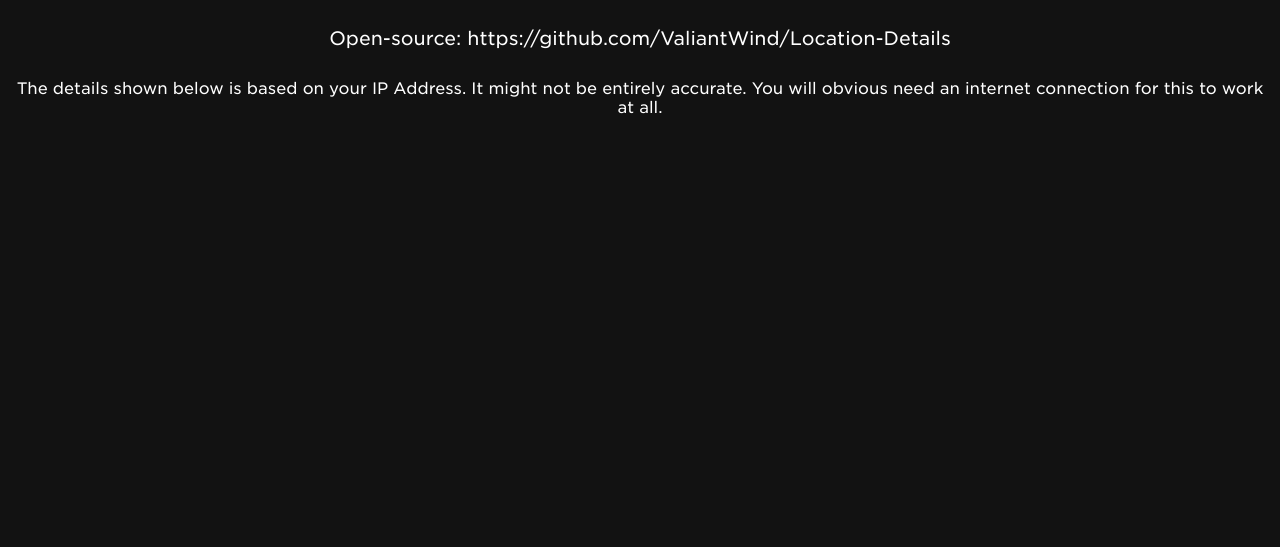
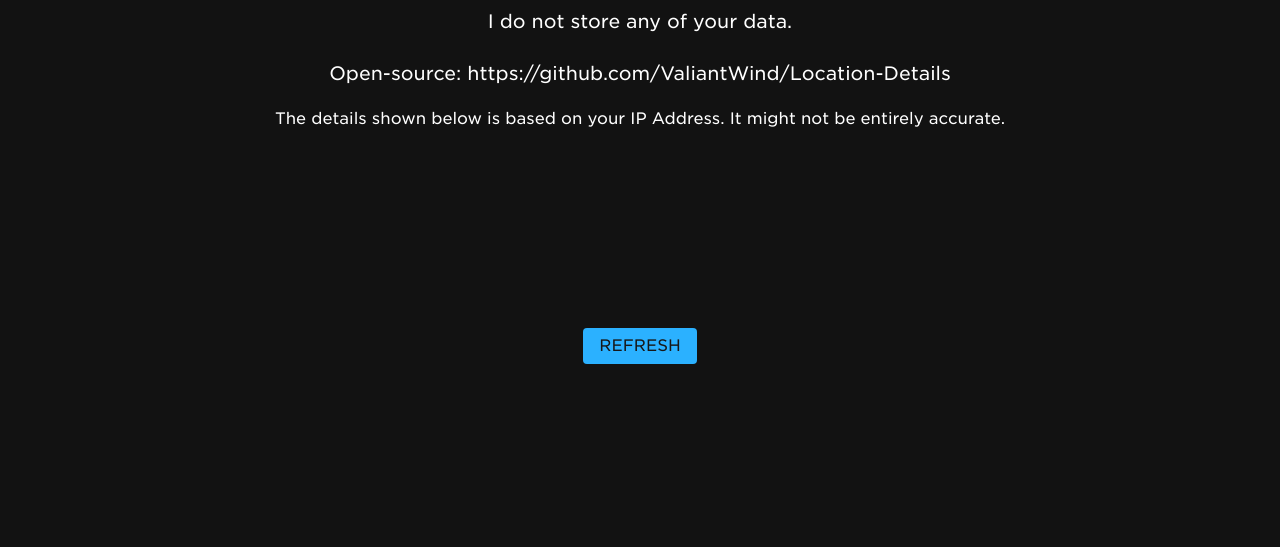
Before and after one commit to ValiantWind/Location-Details, a plain HTML site: page index.html in a window 1280 px wide. Shown: the part 253-800 px from the top of the page. Drawn offline with nearby package versions, Linux system fonts and the light colour scheme; no server answers.

Commit message:
Added a Refresh Button

```diff
--- a/index.html
+++ b/index.html
@@ -9,10 +9,9 @@
   <body>
     <div class="main">
       <h1>Your Location Details</h1>
-      <h2>I do not store any of your data.</h2>
+      <h3>I do not store any of your data.</h2>
       <h3 align="center">Open-source: https://github.com/ValiantWind/Location-Details</h3>
-			<h4 align="center">The details shown below is based on your IP Address. It might not be entirely accurate. You will obvious need an internet connection for this to work at all.</h4>
-  		<br>
+			<h4 align="center">The details shown below is based on your IP Address. It might not be entirely accurate.</h4>
       <h4 align="center" id="ip"></h4>
       <h4 align="center" id="city"></h4>
 			<h4 align="center" id="state"></h4>
@@ -22,6 +21,9 @@
       <h4 align="center" id="countryCurrency"></h4>
 			<h4 align="center" id="postal"></h4>
 			<h4 align="center" id="timezone"></h4>
+			<button type="submit" onclick="refresh()" id="refresh">
+        Refresh
+      </button>
     </div>
     <script src="https://cdnjs.cloudflare.com/ajax/libs/axios/0.27.2/axios.min.js"></script>
 <script src="script.js"></script>
--- a/script.js
+++ b/script.js
@@ -8,6 +8,7 @@ let postal = document.getElementById("postal");
 let timezone = document.getElementById("timezone");
 let population = document.getElementById("countryPopulation");
 let currency = document.getElementById("countryCurrency");
+const refreshButton = document.getElementById("refresh");
 
 // Fetch the User's Location Details via the API used below
  axios({
@@ -40,3 +41,7 @@ let currency = document.getElementById("countryCurrency");
 
 		timezone.innerHTML = `Timezone: ${data.timezone}`
   });
+
+function refresh(){
+	window.location.reload();
+}
--- a/style.css
+++ b/style.css
@@ -53,7 +53,7 @@ h3{
 }
 h4{
     color: white;
-    margin: 15px;
+    margin: 10px;
     font-family: 'Gotham Screen Smart', sans-serif;
     font-style: normal;
 		align-items: center;
@@ -82,6 +82,7 @@ input{
     font-family: 'Gotham Screen Smart', sans-serif;
 }
 button{
+	margin: 10px;
   border: none;
   cursor: pointer;
   color: #171717;
```
